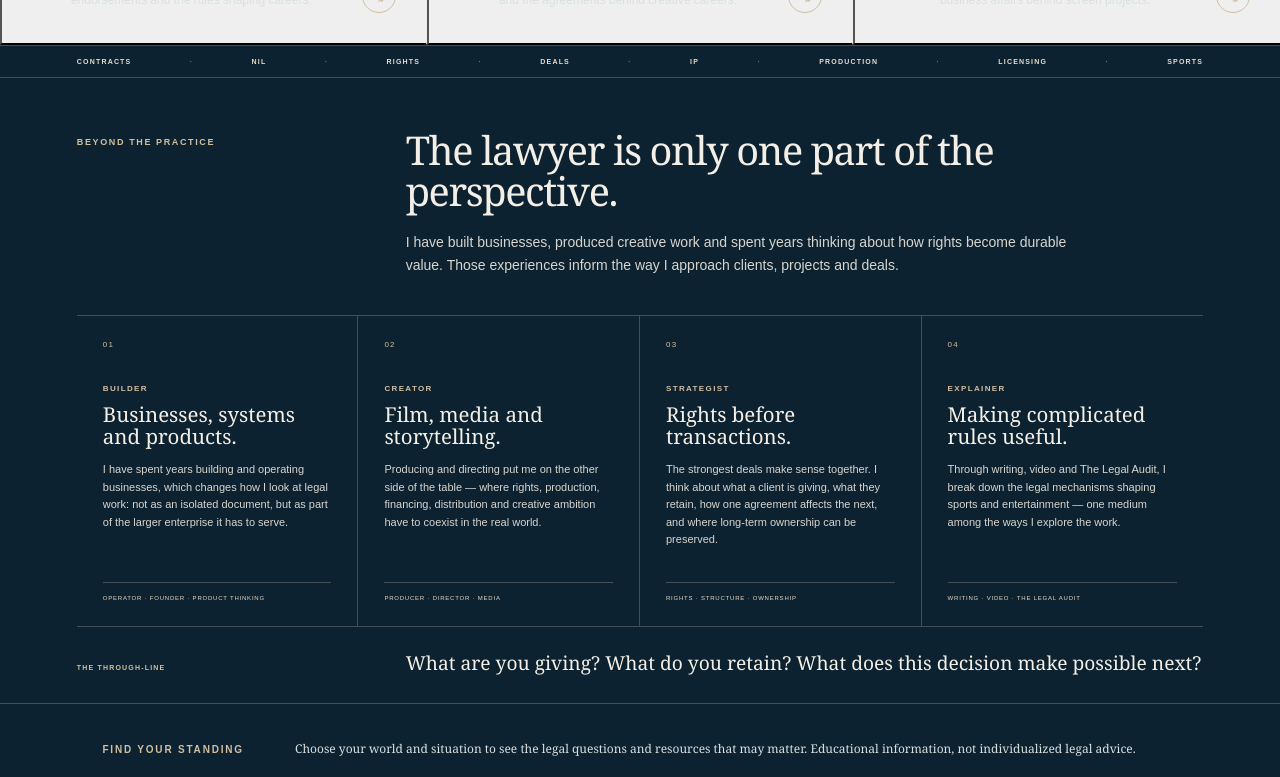
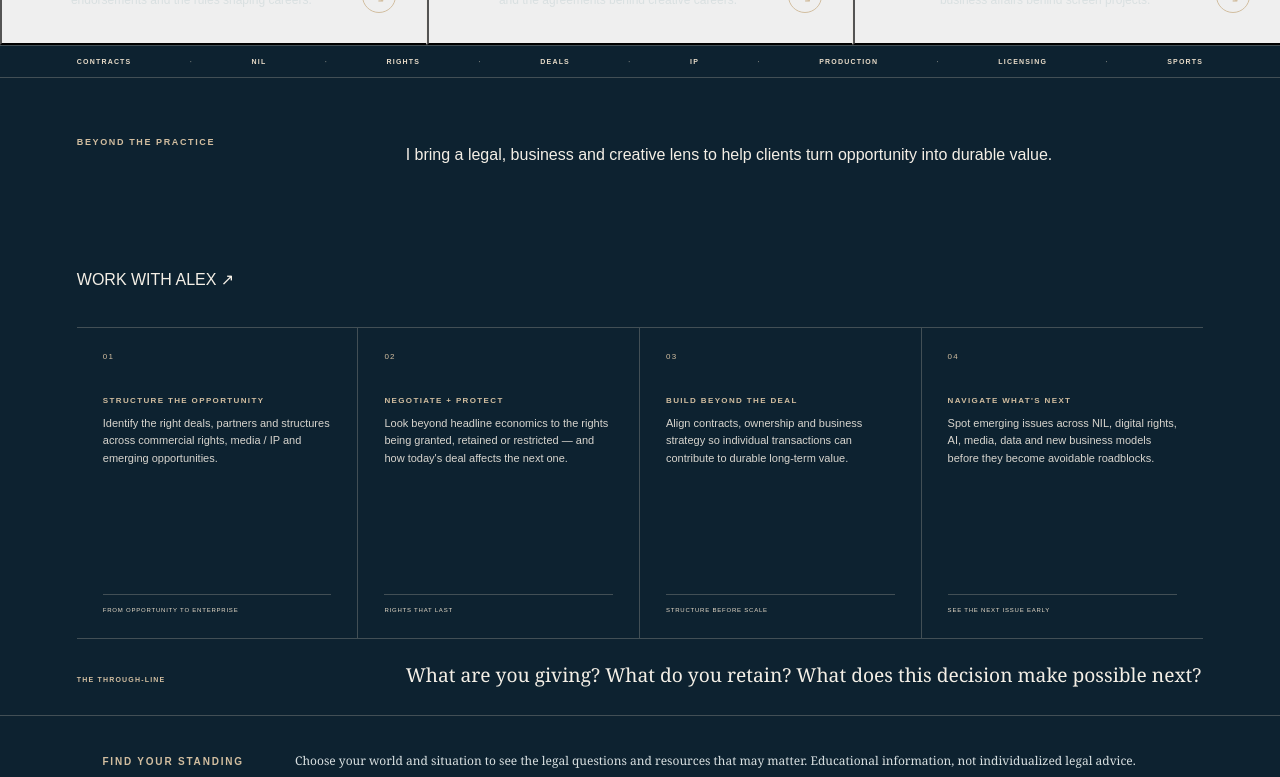
Before and after one commit to alexkaglew-ux/legal-audit, a React (Vite) app: page / in a window 1280 px wide. Shown: the part 460-1237 px from the top of the page. Built offline with nearby package versions, Linux system fonts and the light colour scheme.

Commit message:
reframe beyond practice around client value

```diff
--- a/src/components/BeyondPractice.jsx
+++ b/src/components/BeyondPractice.jsx
@@ -1,52 +1,45 @@
-const WORLDS = [
+const SERVICES = [
   {
     n: "01",
-    title: "BUILDER",
-    lead: "Businesses, systems and products.",
-    copy: "I have spent years building and operating businesses, which changes how I look at legal work: not as an isolated document, but as part of the larger enterprise it has to serve.",
-    detail: "OPERATOR · FOUNDER · PRODUCT THINKING",
+    title: "STRUCTURE THE OPPORTUNITY",
+    copy: "Identify the right deals, partners and structures across commercial rights, media / IP and emerging opportunities.",
+    detail: "FROM OPPORTUNITY TO ENTERPRISE",
   },
   {
     n: "02",
-    title: "CREATOR",
-    lead: "Film, media and storytelling.",
-    copy: "Producing and directing put me on the other side of the table — where rights, production, financing, distribution and creative ambition have to coexist in the real world.",
-    detail: "PRODUCER · DIRECTOR · MEDIA",
+    title: "NEGOTIATE + PROTECT",
+    copy: "Look beyond headline economics to the rights being granted, retained or restricted — and how today's deal affects the next one.",
+    detail: "RIGHTS THAT LAST",
   },
   {
     n: "03",
-    title: "STRATEGIST",
-    lead: "Rights before transactions.",
-    copy: "The strongest deals make sense together. I think about what a client is giving, what they retain, how one agreement affects the next, and where long-term ownership can be preserved.",
-    detail: "RIGHTS · STRUCTURE · OWNERSHIP",
+    title: "BUILD BEYOND THE DEAL",
+    copy: "Align contracts, ownership and business strategy so individual transactions can contribute to durable long-term value.",
+    detail: "STRUCTURE BEFORE SCALE",
   },
   {
     n: "04",
-    title: "EXPLAINER",
-    lead: "Making complicated rules useful.",
-    copy: "Through writing, video and The Legal Audit, I break down the legal mechanisms shaping sports and entertainment — one medium among the ways I explore the work.",
-    detail: "WRITING · VIDEO · THE LEGAL AUDIT",
+    title: "NAVIGATE WHAT'S NEXT",
+    copy: "Spot emerging issues across NIL, digital rights, AI, media, data and new business models before they become avoidable roadblocks.",
+    detail: "SEE THE NEXT ISSUE EARLY",
   },
 ];
 
 export default function BeyondPractice() {
   return (
     <section className="beyond-practice section" id="beyond-practice" aria-labelledby="beyond-heading">
-      <div className="beyond-intro">
-        <p className="eyebrow">BEYOND THE PRACTICE</p>
-        <div>
-          <h2 id="beyond-heading">The lawyer is only one part of the perspective.</h2>
-          <p>I have built businesses, produced creative work and spent years thinking about how rights become durable value. Those experiences inform the way I approach clients, projects and deals.</p>
-        </div>
+      <div className="beyond-intro beyond-intro--compact">
+        <p className="eyebrow" id="beyond-heading">BEYOND THE PRACTICE</p>
+        <p className="beyond-one-line">I bring a legal, business and creative lens to help clients turn opportunity into durable value.</p>
+        <a className="beyond-contact" href="mailto:ak@thelewfirm.com">WORK WITH ALEX <span>↗</span></a>
       </div>
       <div className="beyond-grid">
-        {WORLDS.map((world) => (
-          <article className="beyond-world" key={world.n}>
-            <span>{world.n}</span>
-            <p className="beyond-role">{world.title}</p>
-            <h3>{world.lead}</h3>
-            <p>{world.copy}</p>
-            <small>{world.detail}</small>
+        {SERVICES.map((service) => (
+          <article className="beyond-world" key={service.n}>
+            <span>{service.n}</span>
+            <p className="beyond-role">{service.title}</p>
+            <p>{service.copy}</p>
+            <small>{service.detail}</small>
           </article>
         ))}
       </div>
```
